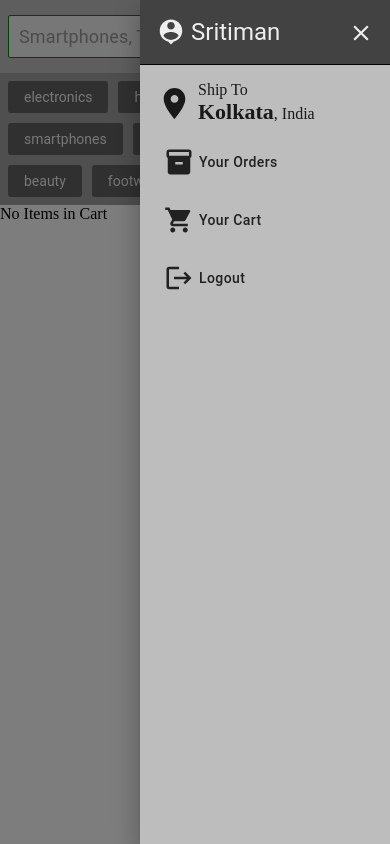
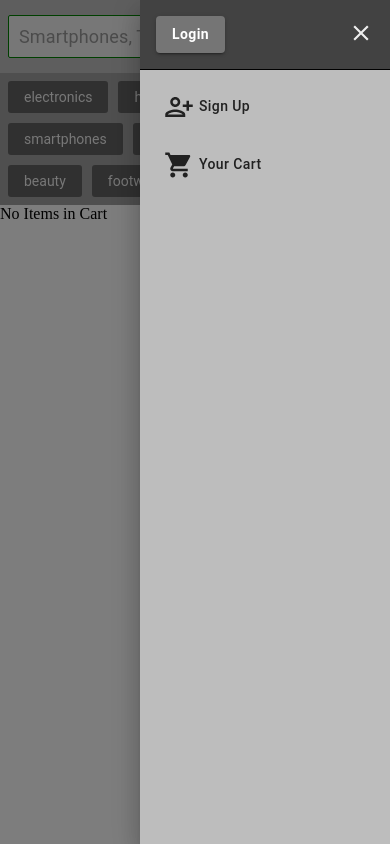
Before and after one commit to adaksritiman24/e-commerce-application-ui, a Next.js app: page /cart in a window 390 px wide. Both pictures are taken after a click on the button 349 px from the left and 36 px from the top of the page. Built offline with nearby package versions, Linux system fonts and the light colour scheme; a web font is replaced by a local one.

Commit message:
Add shipping details and checkout btn in cart page, functionality added in MobileMoreNavigation

```diff
--- a/components/body/cart/CartPageBody.jsx
+++ b/components/body/cart/CartPageBody.jsx
@@ -1,10 +1,24 @@
-import { Box, Button, ButtonGroup, Paper, Stack, Typography } from "@mui/material";
+import {
+  Box,
+  Button,
+  ButtonGroup,
+  Paper,
+  Stack,
+  Typography,
+} from "@mui/material";
 import { grey } from "@mui/material/colors";
 import { InsertPhoto } from "@mui/icons-material";
 import React from "react";
 import { IMAGE_SERVER_BASE_URL } from "../../constants";
 import useCart from "../hooks/useCart";
 import { getFormattedPrice } from "../../common/utils/helpers";
+import { useContext } from "react";
+import { CartContext } from "../../../cart/CartProvider";
+import AuthContext from "../../../auth/AuthContext";
+import LocalPhoneIcon from "@mui/icons-material/LocalPhone";
+import EmailIcon from "@mui/icons-material/Email";
+import FmdGoodIcon from "@mui/icons-material/FmdGood";
+import { LoginContext } from "../../../modals/LoginModalProvider";
 
 const CartProductActions = ({
   product,
@@ -87,7 +101,7 @@ const CartProductImage = ({ images }) => {
         height: "150px",
         border: "0.5px solid grey",
         textAlign: "center",
-        p : "5px"
+        p: "5px",
       }}
     >
       {images.length > 0 ? (
@@ -109,13 +123,119 @@ const CartProductImage = ({ images }) => {
   );
 };
 
+const ShhippingAndTotal = ({ totalAmount }) => {
+  const { setLoginModalOpen } = useContext(LoginContext);
+  const { user } = useContext(AuthContext);
+
+  return (
+    <>
+      <Box
+        sx={{
+          display: "flex",
+          justifyContent: "space-between",
+          m: "10px",
+          background: grey[200],
+          p: "15px",
+        }}
+      >
+        {user == null ? (
+          <Box
+            sx={{
+              display: "flex",
+              alignItems: "center",
+            }}
+          >
+            <Button
+              variant="contained"
+              color="warning"
+              onClick={() => setLoginModalOpen(true)}
+            >
+              Please sign in to proceed
+            </Button>
+          </Box>
+        ) : (
+          <Box>
+            <Typography variant="h5">Shipping Details</Typography>
+            <hr />
+            <Typography variant="h6">{user.name}</Typography>
+            <Box color={grey[700]}>
+              <Box
+                sx={{
+                  display: "flex",
+                  mb: "4px",
+                }}
+              >
+                <FmdGoodIcon
+                  sx={{
+                    mr: "4px",
+                  }}
+                />
+                <Box>
+                  <Typography>
+                    {user.address.house}, {user.address.locality}
+                  </Typography>
+                  <Typography>
+                    {user.address.city}, {user.address.country}
+                  </Typography>
+                  <Typography>Pin code: {user.address.pincode}</Typography>
+                </Box>
+              </Box>
+              <Typography
+                sx={{
+                  display: "flex",
+                  alignItems: "center",
+                }}
+              >
+                <LocalPhoneIcon
+                  sx={{
+                    mr: "4px",
+                  }}
+                />{" "}
+                {user.phoneNumber}
+              </Typography>
+              <Typography
+                sx={{
+                  display: "flex",
+                  alignItems: "center",
+                }}
+              >
+                <EmailIcon
+                  sx={{
+                    mr: "4px",
+                  }}
+                />{" "}
+                {user.email}
+              </Typography>
+            </Box>
+            <Button
+              variant="contained"
+              sx={{
+                mt: "10px",
+              }}
+              color="success"
+            >
+              Proceed to Checkout
+            </Button>
+          </Box>
+        )}
+        <Box>
+          <Box>Net Payble Amount:</Box>
+          <Typography variant="h4">{getFormattedPrice(totalAmount)}</Typography>
+        </Box>
+      </Box>
+    </>
+  );
+};
+
 const CartPageBody = () => {
+  const { setNumberOfItems } = useContext(CartContext);
   const {
     productsData,
+    totalAmount,
     increaseCartQuantityBy1,
     decreaseCartQuantityBy1,
     removeFromCart,
-  } = useCart();
+  } = useCart(setNumberOfItems);
 
   if (productsData.length === 0) {
     return <Box>No Items in Cart</Box>;
@@ -125,19 +245,15 @@ const CartPageBody = () => {
     <Paper
       elevation={4}
       sx={{
-        "& .MuiBox-root:last-child" : {
-            borderBottom : "none",
+        "& .MuiBox-root:last-child": {
+          borderBottom: "none",
         },
-        my :"20px",
-        mx : "40px",
-        p : "30px",
+        my: "20px",
+        mx: "40px",
+        p: "30px",
       }}
     >
-        <Typography
-            variant="h4"
-            ml = "10px"
-            borderBottom= "0.4px solid grey"
-            >
+      <Typography variant="h4" ml="10px" borderBottom="0.4px solid grey">
         Your Cart
       </Typography>
       {productsData.map((product) => (
@@ -147,23 +263,23 @@ const CartPageBody = () => {
             p: "14px",
             borderBottom: "1px solid grey",
             display: "flex",
-            flexWrap : "wrap",
+            flexWrap: "wrap",
           }}
         >
           <CartProductImage images={product.images} />
           <Box
             sx={{
               pl: "14px",
-              flexGrow : "1",
+              flexGrow: "1",
             }}
           >
             <Typography variant="h6">{product.name}</Typography>
             <Typography
               sx={{
-                    fontFamily : "Trebuchet MS",
-                    fontWeight : "bold",
-                    fontSize : "16px",
-                    color : grey[700]
+                fontFamily: "Trebuchet MS",
+                fontWeight: "bold",
+                fontSize: "16px",
+                color: grey[700],
               }}
             >
               {product.brand}
@@ -177,15 +293,15 @@ const CartPageBody = () => {
           </Box>
           <Box
             sx={{
-                display : "flex",
-                alignItems : "center"
+              display: "flex",
+              alignItems: "center",
             }}
           >
             <Stack>
               <Typography
                 sx={{
-                        textAlign : "right",
-                        color : grey[500]
+                  textAlign: "right",
+                  color: grey[500],
                 }}
               >
                 Price
@@ -197,6 +313,7 @@ const CartPageBody = () => {
           </Box>
         </Box>
       ))}
+      <ShhippingAndTotal totalAmount={totalAmount} />
     </Paper>
   );
 };
--- a/components/header/Header.jsx
+++ b/components/header/Header.jsx
@@ -1,7 +1,9 @@
 import { Box, Grid, Typography, useMediaQuery, useTheme } from "@mui/material";
 import { grey } from "@mui/material/colors";
 import React from "react";
+import { useContext } from "react";
 import { useState } from "react";
+import { LoginContext } from "../../modals/LoginModalProvider";
 import Logo from "../common/Logo";
 import LoginModal from "./authentication-ui/LoginModal";
 import CategoriesSection from "./CategoriesSection";
@@ -11,7 +13,7 @@ import SearchBox from "./SearchBox";
 
 const Header = () => {
   const isDesktop = useMediaQuery("(min-width:900px)");
-  const [loginModalOpen, setLoginModalOpen] = useState(false);
+  const {loginModalOpen, setLoginModalOpen} = useContext(LoginContext);
 
   return (
     <Box
@@ -46,15 +48,11 @@ const Header = () => {
           {isDesktop ? (
             <MoreNavigation setLoginModalOpen={setLoginModalOpen} />
           ) : (
-            <MobileMoreNavigation />
+            <MobileMoreNavigation setLoginModalOpen={setLoginModalOpen}/>
           )}
         </Grid>
       </Grid>
       <CategoriesSection />
-      <LoginModal
-        loginModalOpen={loginModalOpen}
-        setLoginModalOpen={setLoginModalOpen}
-      />
     </Box>
   );
 };
--- a/components/header/MoreNavigation/MobileMoreNavigation.jsx
+++ b/components/header/MoreNavigation/MobileMoreNavigation.jsx
@@ -1,4 +1,4 @@
-import { Box, Button, Drawer, Stack, Tooltip, Typography } from '@mui/material'
+import { Badge, Box, Button, Drawer, Stack, Tooltip, Typography } from '@mui/material'
 import React, { useState } from 'react'
 import MenuIcon from '@mui/icons-material/Menu';
 import { grey } from '@mui/material/colors';
@@ -8,13 +8,29 @@ import ShoppingCartIcon from '@mui/icons-material/ShoppingCart';
 import LogoutIcon from '@mui/icons-material/Logout';
 import PersonPinIcon from '@mui/icons-material/PersonPin';
 import { Close } from '@mui/icons-material';
+import { useContext } from 'react';
+import AuthContext from "../../../auth/AuthContext";
+import PersonAddAltIcon from '@mui/icons-material/PersonAddAlt';
+import { CartContext } from '../../../cart/CartProvider';
+import { useRouter } from 'next/router';
 
 
 
 const MobileSideDrawer = (props)=>{
+
+    const router = useRouter();
+
+    const handleNavigateToCartPage = ()=>{
+        router.push("/cart");
+    }
+
+    const {user} = useContext(AuthContext);
+    const {handleLogout} = useContext(AuthContext);
     const {
         drawerOpen,
-        setDrawerOpen
+        setDrawerOpen,
+        setLoginModalOpen,
+        numberOfItemsInCart
     } = props
     return (
         <Drawer
@@ -39,6 +55,8 @@ const MobileSideDrawer = (props)=>{
             }}
 
         >
+            {(user!=null) ? (
+                <>
             <Stack padding={2} color={grey[200]} borderBottom="1px solid black" bgcolor={grey[800]} >
                 <Stack direction="row"
                     sx={{
@@ -53,7 +71,7 @@ const MobileSideDrawer = (props)=>{
                     >
                         <PersonPinIcon/>
                         <Typography variant='h5'>
-                            Sritiman
+                             {user.name.split(" ")[0]}
                         </Typography>
                     </Box>
                     <Box
@@ -95,7 +113,7 @@ const MobileSideDrawer = (props)=>{
                     <Box>
                         <Box>Ship To</Box>
                         <Box>
-                            <b style={{ fontSize: "22px"}}>Kolkata</b>, India
+                            <b style={{ fontSize: "22px"}}>{user.address.city}</b>, {user.address.country}
                         </Box>
                     </Box>
                 </Box>
@@ -120,8 +138,11 @@ const MobileSideDrawer = (props)=>{
                             ml : 1,
                             color : grey[900]
                         }}
+                        onClick={handleNavigateToCartPage}
                     >
+                        <Badge badgeContent={numberOfItemsInCart} color="primary">
                         <ShoppingCartIcon/>
+                        </Badge>
                         <Typography variant='p'>
                             Your Cart
                         </Typography>
@@ -134,6 +155,7 @@ const MobileSideDrawer = (props)=>{
                             ml : 1,
                             color : grey[900]
                         }}
+                        onClick={handleLogout}
                     >
                         <LogoutIcon/>
                         <Typography variant='p'>
@@ -142,12 +164,95 @@ const MobileSideDrawer = (props)=>{
                     </Button>
                 </Tooltip>
             </Stack>
+            </>
+            ) : (
+                <>
+                    <Stack padding={2} color={grey[200]} borderBottom="1px solid black" bgcolor={grey[800]} >
+                <Stack direction="row"
+                    sx={{
+                        display : "flex",
+                        justifyContent : "space-between"
+                    }}
+                >
+                    <Box
+                        display="flex"
+                        alignItems="center"
+                        justifyContent="center"
+                    >
+                        <Button variant='contained' sx={{
+                        fontWeight : "bold",
+                        textTransform : "none",
+                        bgcolor : grey[600],
+                        "&: hover" : {
+                            bgcolor : grey[700]
+                        }
+                        }}
+                        onClick={()=>setLoginModalOpen(true)}
+                        >
+                            Login
+                        </Button>
+                    </Box>
+                    <Box
+                        sx={{
+                            "& svg": {
+                                fontSize: "26px",
+                                m : "0",
+                                transform : "translateY(4px)"
+                            },
+                        }}
+                    >
+                        <Close
+                            sx={{
+                                cursor : "pointer",
+                            }}
+                            onClick = {()=>setDrawerOpen(false)}
+                        />
+                    </Box>
+                </Stack>
+            </Stack>
+
+            <Stack spacing={2} padding={2}>
+                <Tooltip title="Logout">
+                    <Button
+                        sx={{
+                            color : grey[900],
+                        }}
+                    >
+                        <PersonAddAltIcon/>
+                        <Typography variant='p'>
+                            Sign Up
+                        </Typography>
+                    </Button>
+                </Tooltip>
+
+                <Tooltip title="Your Cart">
+                    <Button
+                        sx={{
+                            color : grey[900],
+                        }}
+                        onClick={handleNavigateToCartPage}
+                    >
+                        <Badge badgeContent={numberOfItemsInCart} color="primary" >
+                            <ShoppingCartIcon/>
+                        </Badge>
+                        <Typography variant='p'>
+                            Your Cart
+                        </Typography>
+                    </Button>
+                </Tooltip>
+
+            </Stack>
+                </>
+            )}
         </Drawer>
     )
 }
 
-const MobileMoreNavigation=()=> {
+const MobileMoreNavigation=({
+    setLoginModalOpen,
+})=> {
     const [drawerOpen, setDrawerOpen] = useState(false);
+    const {numberOfItems} = useContext(CartContext);
   return (
     <Box
         sx={{
@@ -180,6 +285,8 @@ const MobileMoreNavigation=()=> {
         <MobileSideDrawer
             drawerOpen = {drawerOpen}
             setDrawerOpen = {setDrawerOpen}
+            setLoginModalOpen={setLoginModalOpen}
+            numberOfItemsInCart={numberOfItems}
         />
     </Box>
   )
--- /dev/null
+++ b/modals/LoginModalProvider.jsx
@@ -0,0 +1,29 @@
+import { createContext, useState } from "react";
+import LoginModal from "../components/header/authentication-ui/LoginModal";
+
+const modalValues = {
+  loginModalOpen: false,
+  setLoginModalOpen: () => {},
+};
+
+export const LoginContext = createContext(modalValues);
+
+const LoginModalProvider = ({ children }) => {
+  const [loginModalOpen, setLoginModalOpen] = useState(false);
+
+  const loginContextValues = { loginModalOpen, setLoginModalOpen };
+
+  return (
+    <LoginContext.Provider value={loginContextValues}>
+      <>
+        {children}
+        <LoginModal
+          loginModalOpen={loginModalOpen}
+          setLoginModalOpen={setLoginModalOpen}
+        ></LoginModal>
+      </>
+    </LoginContext.Provider>
+  );
+};
+
+export default LoginModalProvider;
--- a/pages/_app.jsx
+++ b/pages/_app.jsx
@@ -1,12 +1,16 @@
 import AuthenticationProvider from '../auth/AuthenticationProvider'
 import CartProvider from '../cart/CartProvider'
+import LoginModalProvider from '../modals/LoginModalProvider'
 import '../styles/globals.css'
+
 
 function EcommerceApplication({ Component, pageProps }) {
   return (
     <AuthenticationProvider>
       <CartProvider>
-        <Component {...pageProps} />
+        <LoginModalProvider>
+          <Component {...pageProps} />
+        </LoginModalProvider>
       </CartProvider>
     </AuthenticationProvider>
   )
```
Also changed, not shown: components/body/hooks/useCart.jsx (+18 -2 lines). Lines whose indentation alone changed are shown as unchanged.
